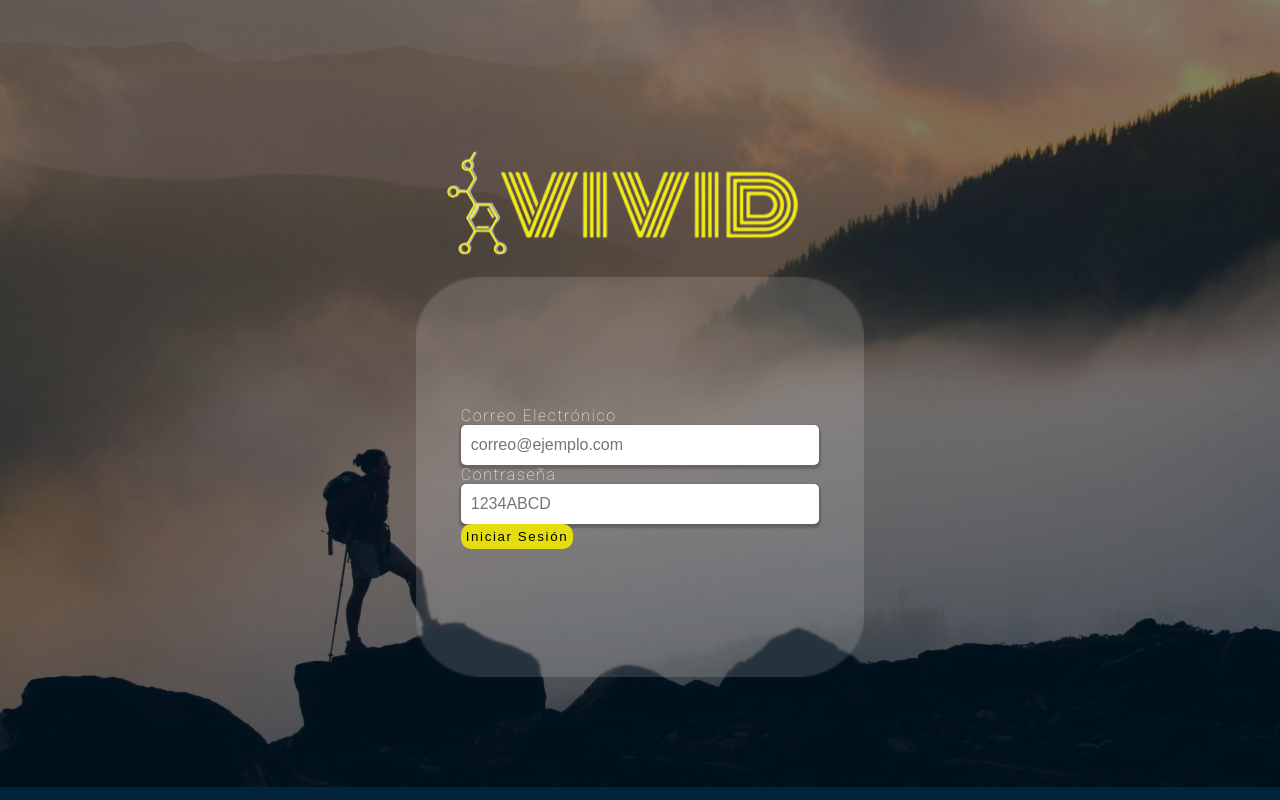
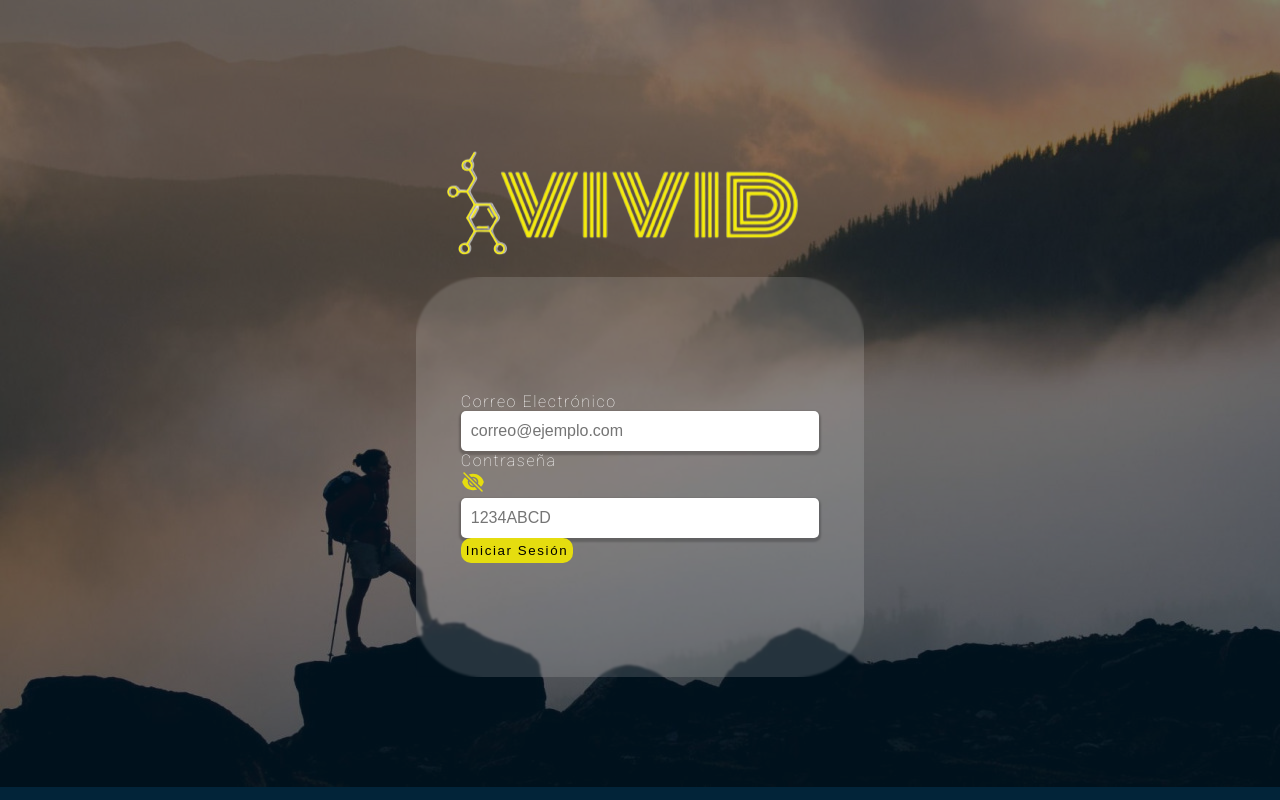
Before and after one commit to Marinafactoriaf5/pn11-finalproject-group4, a React (Vite) app: page /loginPage in a window 1280 px wide. Shown: the top 800 px of the page. Built offline with nearby package versions, Linux system fonts and the light colour scheme.

Commit message:
some adjust login

```diff
--- a/src/Components/Carousel/CarouselCard.css
+++ b/src/Components/Carousel/CarouselCard.css
@@ -20,6 +20,7 @@
 
 .eventImage {
     width: 100%;
+    height: 120px;
     border-radius: 10% 10% 0 0;
 }
 
--- a/src/Components/Login/LoginSpace.jsx
+++ b/src/Components/Login/LoginSpace.jsx
@@ -47,13 +47,38 @@ const LoginSpace = () => {
                 />
               </div>
               <div className="form-floating mt-3">
-                <label htmlFor="password">Contraseña</label>
-                <div
-                  className="position-absolute pointer pwd-icon"
-                  onClick={() => setShowPwd(!showPwd)}
+            <label htmlFor="password">Contraseña</label>
+            <div
+              className="position-absolute pointer pwd-icon"
+              onClick={() => setShowPwd(!showPwd)}
+            >
+              {showPwd ? (
+                <svg
+                  xmlns="http://www.w3.org/2000/svg"
+                  viewBox="0 0 24 24"
+                  fill="currentColor"
+                  height={"1.5rem"}
                 >
-                  {/* (Código del ícono omitido para mayor claridad) */}
-                </div>
+                  <path d="M12 15a3 3 0 100-6 3 3 0 000 6z" />
+                  <path
+                    fillRule="evenodd"
+                    d="M1.323 11.447C2.811 6.976 7.028 3.75 12.001 3.75c4.97 0 9.185 3.223 10.675 7.69.12.362.12.752 0 1.113-1.487 4.471-5.705 7.697-10.677 7.697-4.97 0-9.186-3.223-10.675-7.69a1.762 1.762 0 010-1.113zM17.25 12a5.25 5.25 0 11-10.5 0 5.25 5.25 0 0110.5 0z"
+                    clipRule="evenodd"
+                  />
+                </svg>
+              ) : (
+                <svg
+                  xmlns="http://www.w3.org/2000/svg"
+                  viewBox="0 0 24 24"
+                  fill="currentColor"
+                  height={"1.5rem"}
+                >
+                  <path d="M3.53 2.47a.75.75 0 00-1.06 1.06l18 18a.75.75 0 101.06-1.06l-18-18zM22.676 12.553a11.249 11.249 0 01-2.631 4.31l-3.099-3.099a5.25 5.25 0 00-6.71-6.71L7.759 4.577a11.217 11.217 0 014.242-.827c4.97 0 9.185 3.223 10.675 7.69.12.362.12.752 0 1.113z" />
+                  <path d="M15.75 12c0 .18-.013.357-.037.53l-4.244-4.243A3.75 3.75 0 0115.75 12zM12.53 15.713l-4.243-4.244a3.75 3.75 0 004.243 4.243z" />
+                  <path d="M6.75 12c0-.619.107-1.213.304-1.764l-3.1-3.1a11.25 11.25 0 00-2.63 4.31c-.12.362-.12.752 0 1.114 1.489 4.467 5.704 7.69 10.675 7.69 1.5 0 2.933-.294 4.242-.827l-2.477-2.477A5.25 5.25 0 016.75 12z" />
+                </svg>
+              )}
+            </div>
                 <input
                   type={showPwd ? "text" : "password"}
                   className="passwordInput"
```
